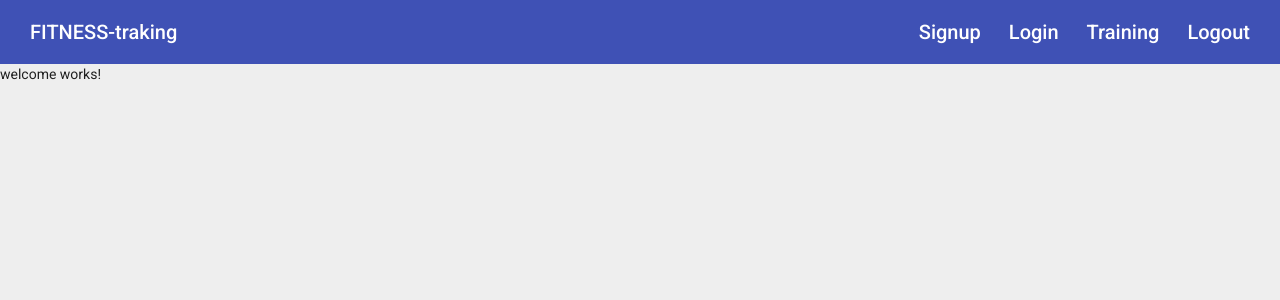
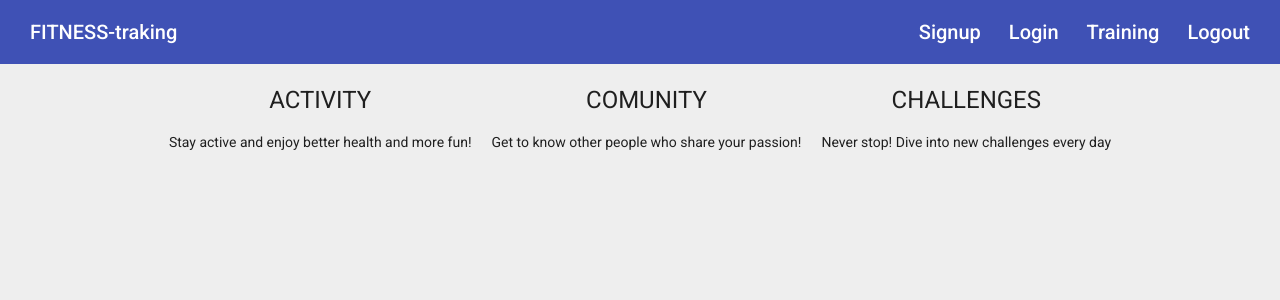
Before and after one commit to meolivares06/fitness-tracking, an Angular app: page / in a window 1280 px wide. Shown: the top 300 px of the page. Built offline with nearby package versions, Linux system fonts and the light colour scheme.

Commit message:
(Welcome): Working on welcome component
• Added rwd behavior
• Added flex layout, three columns

Welcome

```diff
--- a/src/app/welcome/welcome.component.html
+++ b/src/app/welcome/welcome.component.html
@@ -1 +1,20 @@
-<p>welcome works!</p>
+<div
+  class="welcome"
+  fxLayout="column"
+  fxLayout.gt-md="row"
+  fxLayoutGap="20px"
+  fxLayoutAlign="center center"
+>
+  <section>
+    <h1>ACTIVITY</h1>
+    <p>Stay active and enjoy better health and more fun!</p>
+  </section>
+  <section>
+    <h1>COMUNITY</h1>
+    <p>Get to know other people who share your passion!</p>
+  </section>
+  <section>
+    <h1>CHALLENGES</h1>
+    <p>Never stop! Dive into new challenges every day</p>
+  </section>
+</div>
--- a/src/app/welcome/welcome.component.scss
+++ b/src/app/welcome/welcome.component.scss
@@ -0,0 +1,4 @@
+.welcome {
+  margin: 20px;
+  text-align: center;
+}
```
Also changed, not shown: src/app/navigation/header/header.component.html (+3 -4 lines), 1 other file (tests, documents, lock files or other folders).
